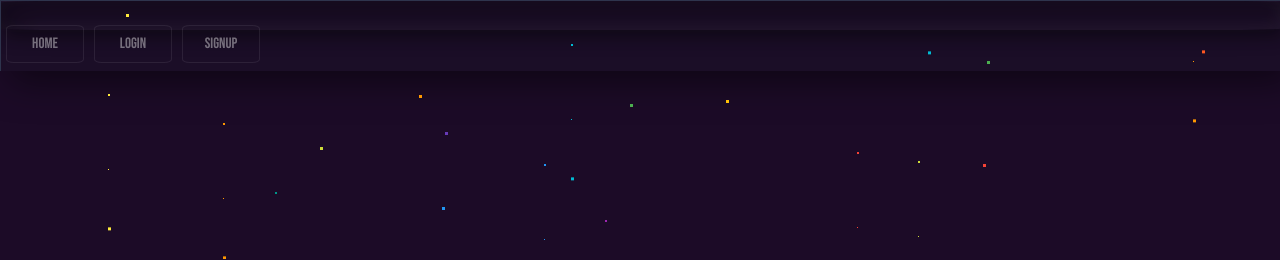
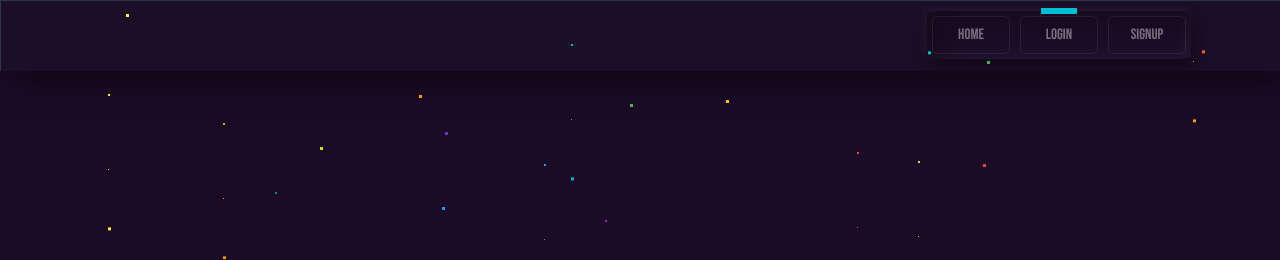
Before and after one commit to rkhaaar/front-end-experiments, a plain HTML site: page hackathon/index.html in a window 1280 px wide. Shown: the top 260 px of the page. Drawn offline with Linux system fonts and the light colour scheme; a web font is replaced by a local one.

Commit message:
Update stylesheetIndex.css

```diff
--- a/hackathon/stylesheetIndex.css
+++ b/hackathon/stylesheetIndex.css
@@ -25,6 +25,7 @@ opacity:0.5;
 height:100%;
 width:100%;
 padding-bottom: 50px;
+position: sticky;
 }
 
 
@@ -55,7 +56,7 @@ padding-bottom: 50px;
 
 /***social***/
 .header-social {
-  position: sticky;
+  position: absolute;
 
       z-index: 20;
       width: auto;
@@ -77,7 +78,7 @@ padding-bottom: 50px;
 
   .header-social:before {
       content: '';
-      position: sticky;
+      position: absolute;
       left: 50%;
       top: -3px;
       width: 36px;
```
